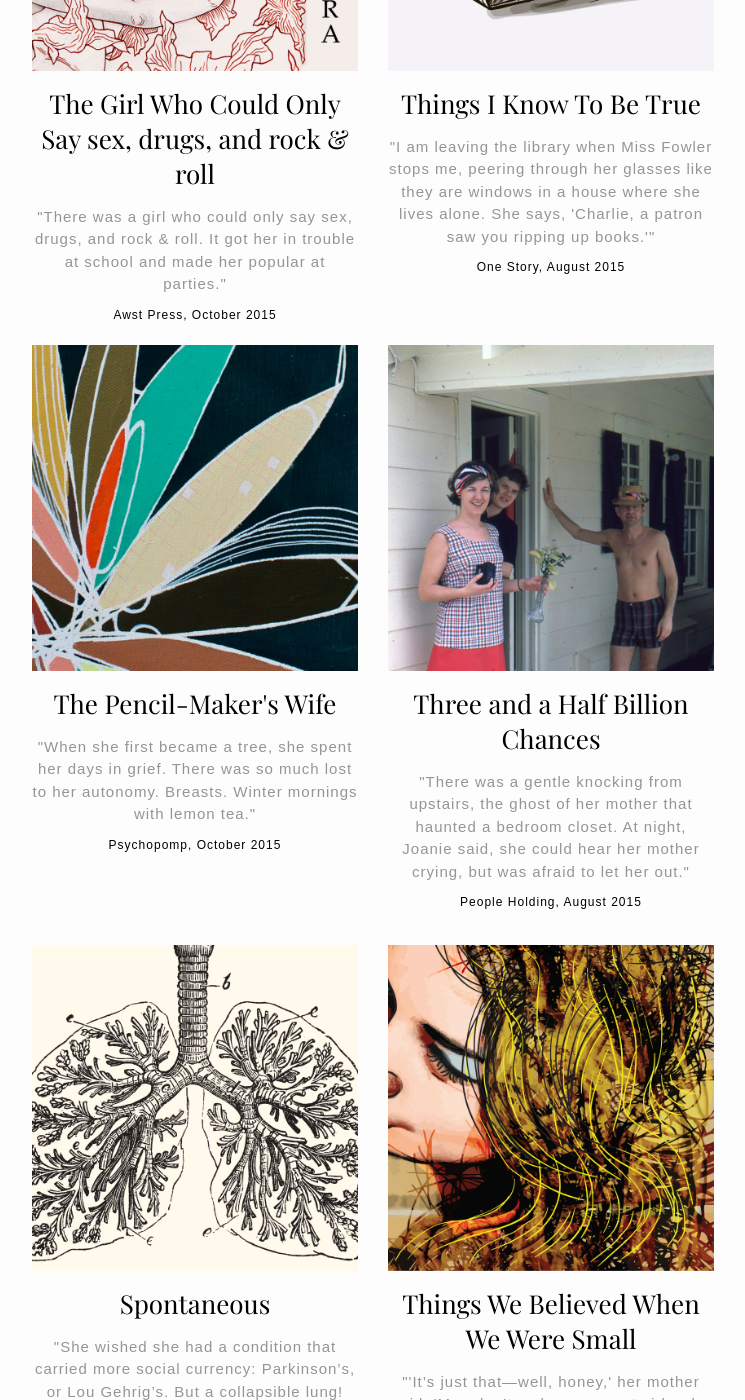
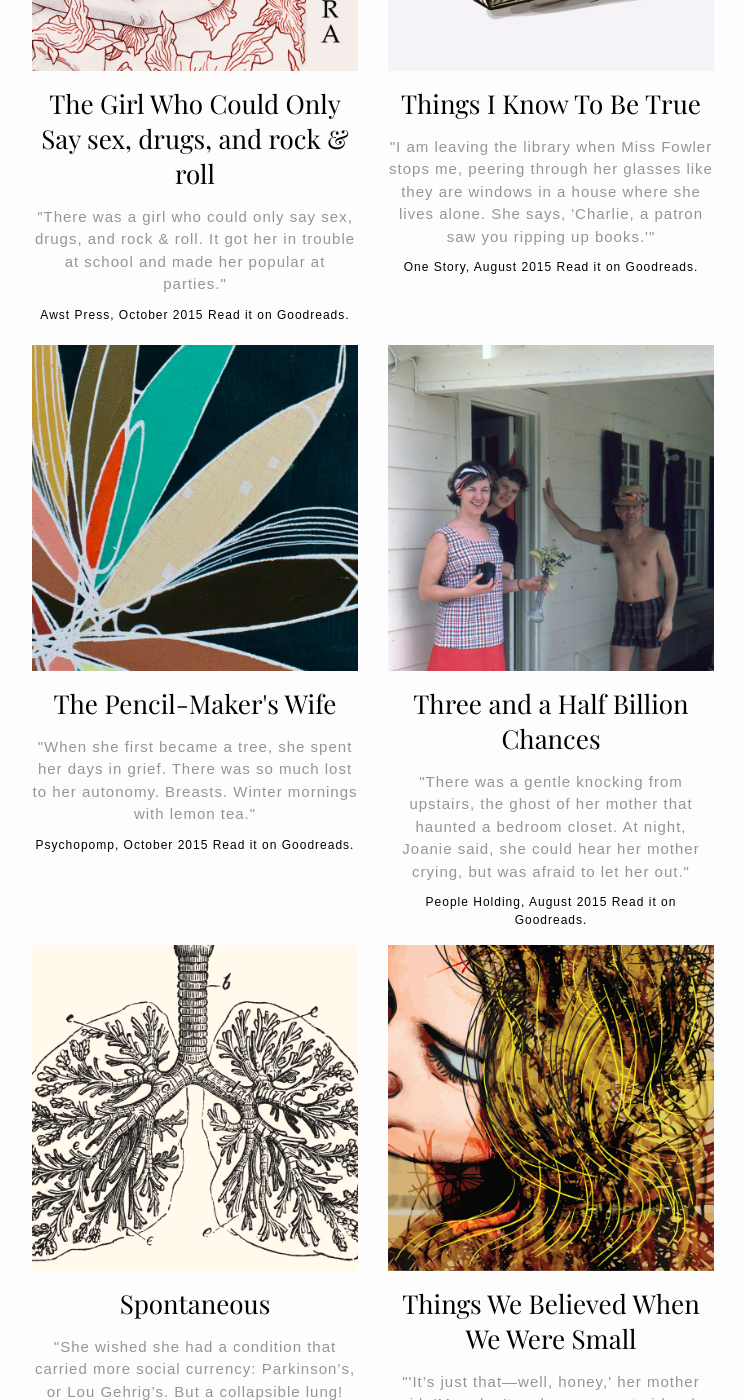
Before and after one commit to rblakemesser/rblakemesser.github.io, a Jekyll site: the page built from fiction/index.html, in a window 1280 px wide and 1400 px high, scrolled down 466 px. Shown: the whole window, without its empty margins (267-1012 px from the left). Built offline with Jekyll 4.4.1, drawn with Linux system fonts in a browser that asks for light colours; some web fonts are replaced; some of the changed text lies outside the part shown.

Commit message:
add goodreads links

```diff
--- a/fiction/index.html
+++ b/fiction/index.html
@@ -26,7 +26,7 @@ permalink: /fiction/
           </a>
 
           <a href="{{ fiction.link }}">
-            <h5>{{ fiction.pub }}, {{ fiction.dat }}</h5>
+            <h5>{{ fiction.pub }}, {{ fiction.dat }} <a href="{{ fiction.goodreads }}">Read it on Goodreads.</a></h5>
           </a>
 
         </div>
```
